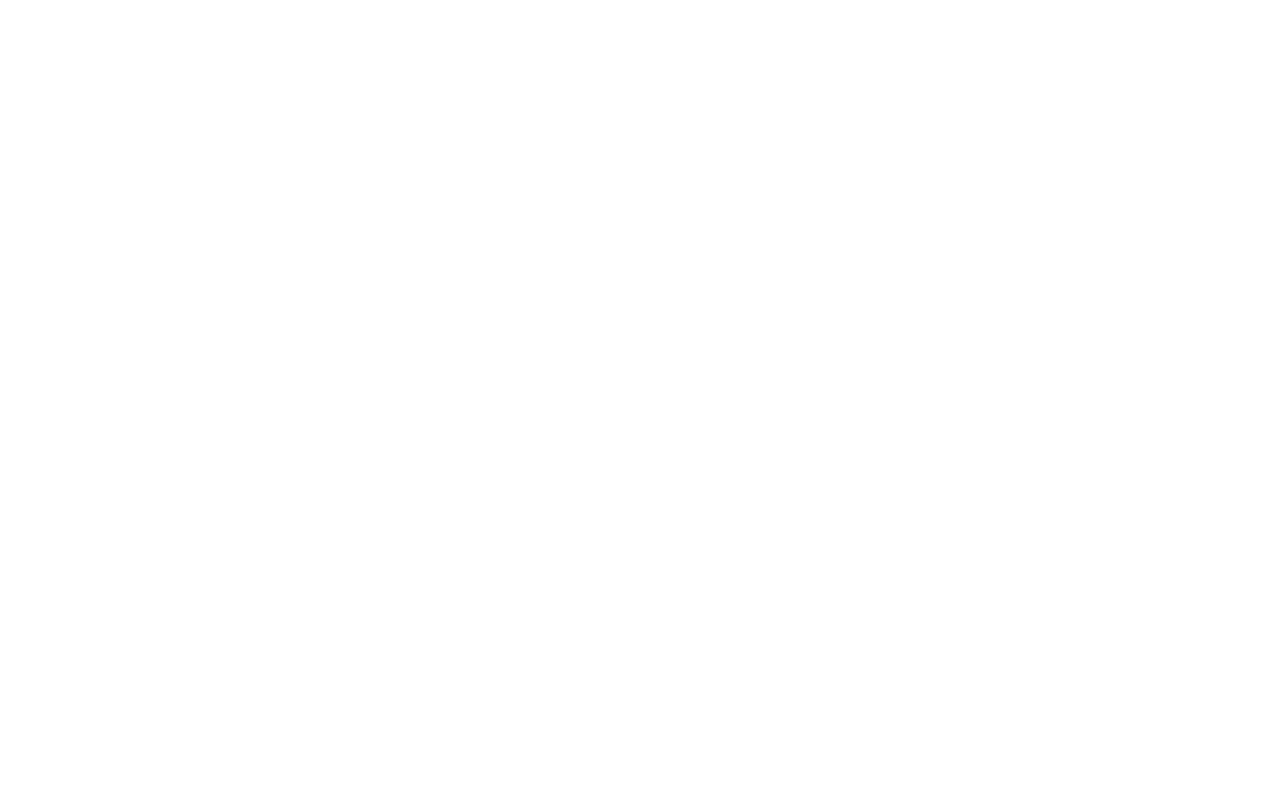
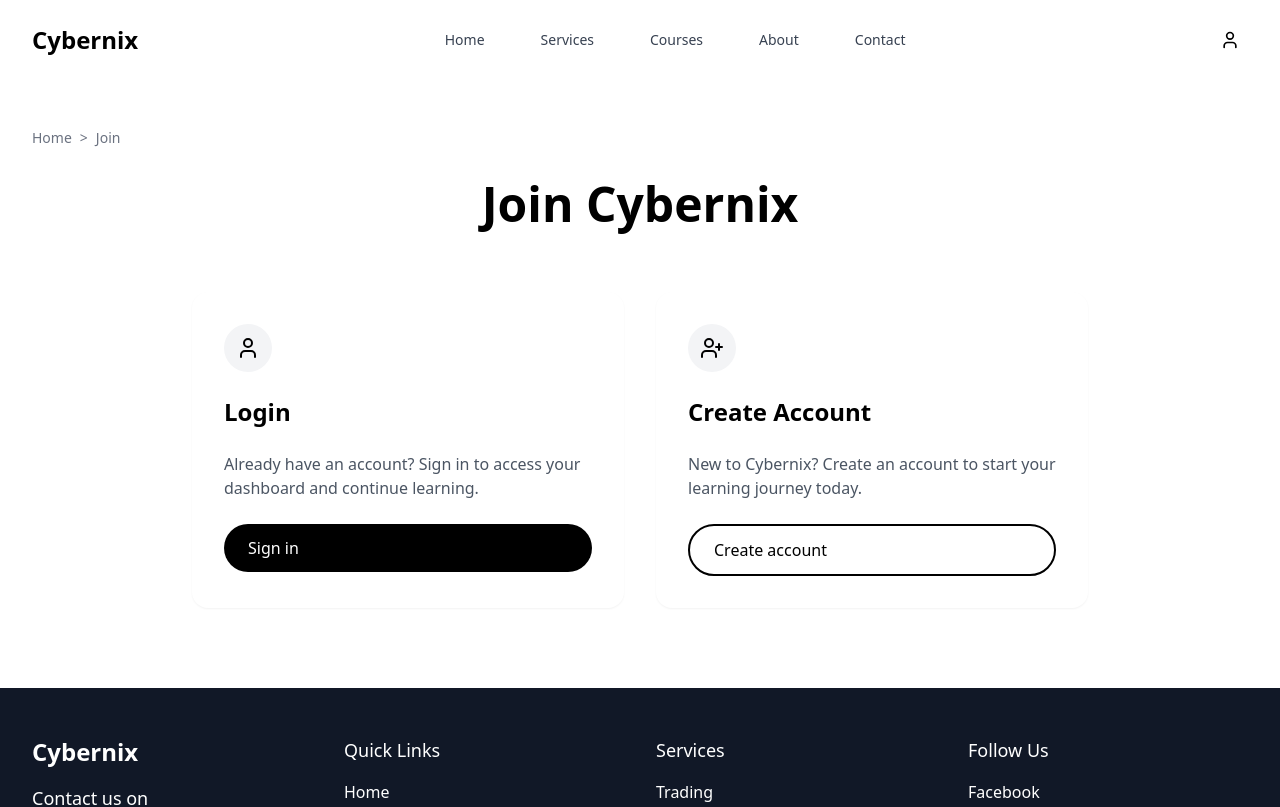
Before and after one commit to Cybernix-Yztha-LLP/Cybernix, a React (Vite) app: page /join in a window 1280 px wide. Before the commit this address had no page. Shown: the top 807 px of the page. Built offline with nearby package versions, Linux system fonts and the light colour scheme.

Commit message:
joinPage

```diff
--- a/src/App.tsx
+++ b/src/App.tsx
@@ -8,6 +8,7 @@ import ServicesPage from './pages/servicesPage';
 import AboutPage from './pages/aboutPage';
 import LoginPage from './pages/LoginPage';
 import SignupPage from './pages/SignupPage';
+import JoinPage from './pages/JoinPage';
 
 function App() {
   return (
@@ -21,6 +22,7 @@ function App() {
           <Route path="about" element={<AboutPage />} />
           <Route path="login" element={<LoginPage />} />
           <Route path="signup" element={<SignupPage />} />
+          <Route path="join" element={<JoinPage />} />
         </Route>
       </Routes>
     </Router>
--- a/src/pages/JoinPage.tsx
+++ b/src/pages/JoinPage.tsx
@@ -0,0 +1,55 @@
+// src/pages/JoinPage.tsx
+import { User, UserPlus } from "lucide-react";
+import { Link } from "react-router-dom";
+import Button from "../components/Button";
+
+const JoinPage: React.FC = () => {
+  return (
+    <div className="max-w-7xl mx-auto px-4 sm:px-6 lg:px-8 pt-32 pb-20">
+      {/* Breadcrumb */}
+      <div className="text-sm text-gray-500 mb-8">
+        <span>Home</span>
+        <span className="mx-2">{">"}</span>
+        <span>Join</span>
+      </div>
+
+      <h1 className="text-5xl font-bold mb-16 text-center">Join Cybernix</h1>
+
+      <div className="grid grid-cols-1 md:grid-cols-2 gap-8 max-w-4xl mx-auto">
+        {/* Login Card */}
+        <div className="bg-white rounded-2xl shadow-sm p-8 hover:shadow-md transition-shadow">
+          <div className="space-y-6">
+            <div className="w-12 h-12 bg-gray-100 rounded-full flex items-center justify-center">
+              <User className="w-6 h-6" />
+            </div>
+            <h2 className="text-2xl font-semibold">Login</h2>
+            <p className="text-gray-600">
+              Already have an account? Sign in to access your dashboard and continue learning.
+            </p>
+            <Button variant="primary" to="/login">
+              Sign in
+            </Button>
+          </div>
+        </div>
+
+        {/* Sign Up Card */}
+        <div className="bg-white rounded-2xl shadow-sm p-8 hover:shadow-md transition-shadow">
+          <div className="space-y-6">
+            <div className="w-12 h-12 bg-gray-100 rounded-full flex items-center justify-center">
+              <UserPlus className="w-6 h-6" />
+            </div>
+            <h2 className="text-2xl font-semibold">Create Account</h2>
+            <p className="text-gray-600">
+              New to Cybernix? Create an account to start your learning journey today.
+            </p>
+            <Button variant="secondary" to="/signup">
+              Create account
+            </Button>
+          </div>
+        </div>
+      </div>
+    </div>
+  );
+};
+
+export default JoinPage;
```
Also changed, not shown: src/components/Screenshot 2024-11-16 212325.png (deleted).
